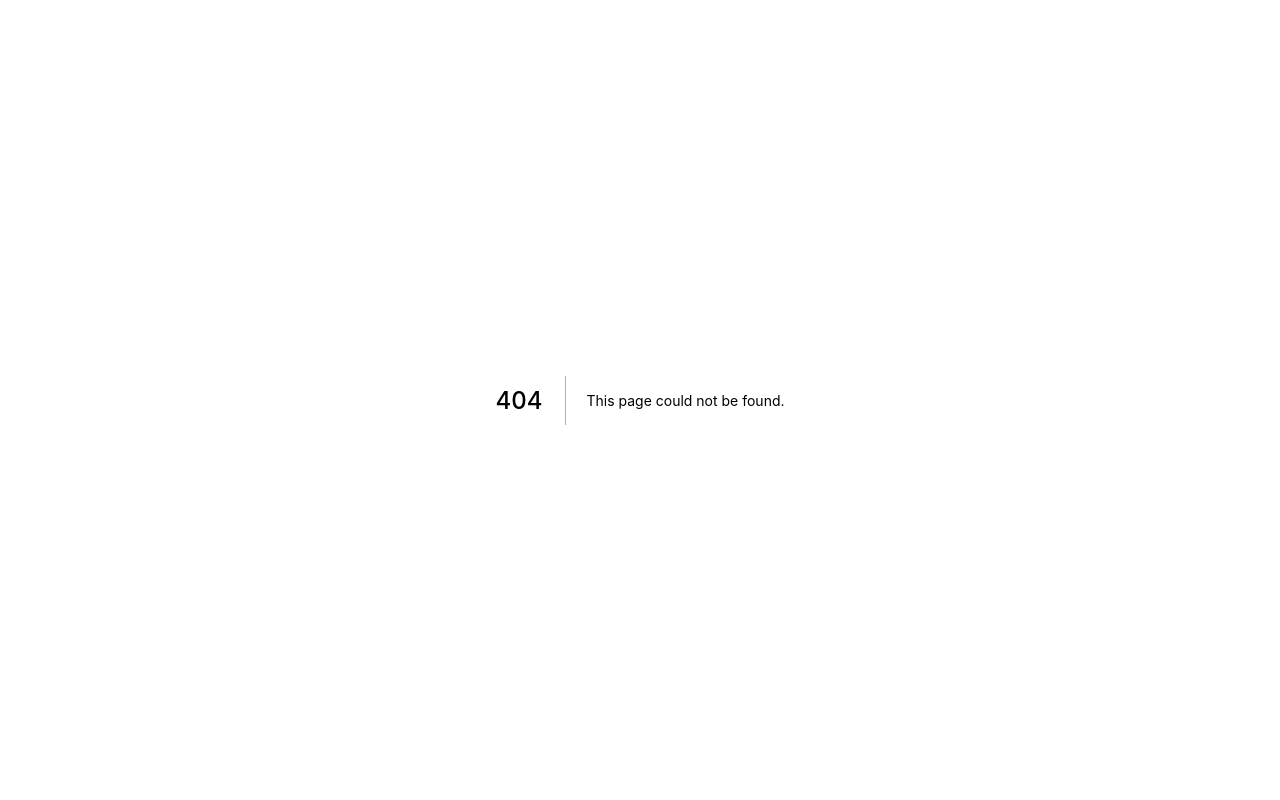
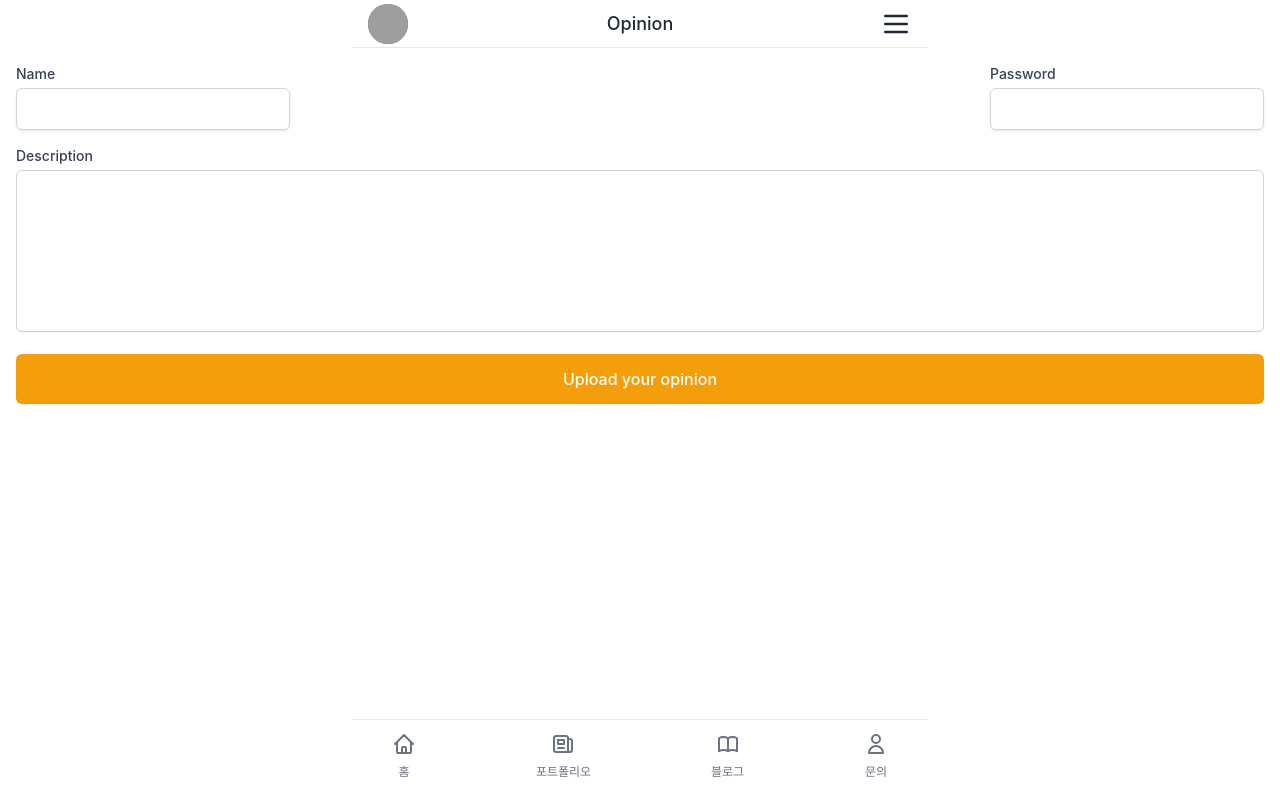
Before and after one commit to Real-Bird/my-ground, a Next.js app: page /contact/upload in a window 1280 px wide. Before the commit this address had no page. Built offline with nearby package versions, Linux system fonts and the light colour scheme; grey boxes are pictures that could not be loaded.

Commit message:
22-07-20 contact layout

```diff
--- /dev/null
+++ b/components/floating-btn.tsx
@@ -0,0 +1,22 @@
+import { cls } from "@libs/client/utils";
+import Link from "next/link";
+import React from "react";
+
+interface FloatingButton {
+  children: React.ReactNode;
+  href: string;
+}
+
+export default function FloatingButton({ children, href }: FloatingButton) {
+  return (
+    <Link href={href}>
+      <a
+        className={cls(
+          "fixed bottom-24 right-5 flex aspect-square w-14 cursor-pointer items-center justify-center rounded-full border-0 border-transparent bg-amber-500 text-white shadow-xl transition-colors hover:bg-amber-600"
+        )}
+      >
+        {children}
+      </a>
+    </Link>
+  );
+}
--- /dev/null
+++ b/components/input.tsx
@@ -0,0 +1,43 @@
+import type { UseFormRegisterReturn } from "react-hook-form";
+
+interface InputProps {
+  label: string;
+  name: string;
+  kind?: "text" | "phone" | "price";
+  type: string;
+  register: UseFormRegisterReturn;
+  placeholder?: string;
+  value?: string;
+}
+
+export default function Input({
+  label,
+  name,
+  kind = "text",
+  register,
+  type,
+  placeholder,
+  value,
+}: InputProps) {
+  return (
+    <div>
+      <label
+        className="mb-1 block text-sm font-medium text-gray-700"
+        htmlFor={name}
+      >
+        {label}
+      </label>
+      {kind === "text" ? (
+        <div className="relative flex items-center  rounded-md shadow-sm">
+          <input
+            id={name}
+            {...register}
+            type={type}
+            className="w-full appearance-none rounded-md border border-gray-300 px-3 py-2 placeholder-gray-400 shadow-sm focus:border-amber-500 focus:outline-none focus:ring-amber-500"
+            value={value}
+          />
+        </div>
+      ) : null}
+    </div>
+  );
+}
--- a/components/layout.tsx
+++ b/components/layout.tsx
@@ -63,8 +63,9 @@ export default function Layout({ title, children, ...rest }: LayoutProps) {
           </div>
         </div>
       ) : null}
-      <div className="pt-12 pb-24">{children}</div>
-
+      <div className="mt-12 h-[86vh] w-full overflow-y-scroll pb-5">
+        {children}
+      </div>
       <nav className="fixed bottom-0 flex w-full max-w-xl justify-between border-t bg-white px-10 pb-5 pt-3 text-xs text-gray-700">
         <Link href="/">
           <a
--- /dev/null
+++ b/components/textarea.tsx
@@ -0,0 +1,35 @@
+import type { UseFormRegisterReturn } from "react-hook-form";
+
+interface TextAreaProps {
+  label?: string;
+  name?: string;
+  register: UseFormRegisterReturn;
+  [key: string]: any;
+}
+
+export default function TextArea({
+  label,
+  name,
+  register,
+  ...rest
+}: TextAreaProps) {
+  return (
+    <div>
+      {label ? (
+        <label
+          htmlFor={name}
+          className="mb-1 block text-sm font-medium text-gray-700"
+        >
+          {label}
+        </label>
+      ) : null}
+      <textarea
+        id={name}
+        {...register}
+        className="w-full resize-none appearance-none overflow-y-scroll rounded-md border border-gray-300 px-3 py-2 placeholder-gray-400 shadow-sm focus:border-amber-500 focus:outline-none focus:ring-amber-500"
+        rows={6}
+        {...rest}
+      />
+    </div>
+  );
+}
--- a/package.json
+++ b/package.json
@@ -11,7 +11,8 @@
   "dependencies": {
     "next": "12.2.2",
     "react": "18.2.0",
-    "react-dom": "18.2.0"
+    "react-dom": "18.2.0",
+    "react-hook-form": "^7.33.1"
   },
   "devDependencies": {
     "@types/node": "18.0.3",
--- a/pages/blog/index.tsx
+++ b/pages/blog/index.tsx
@@ -4,7 +4,9 @@ import type { NextPage } from "next";
 const Home: NextPage = () => {
   return (
     <Layout title="BLOG">
-      <h1 className="text-xl text-red-600">My Blog</h1>
+      <div className="mx-3 flex flex-col space-y-3">
+        <h1 className="text-xl text-red-600">My Blog</h1>
+      </div>
     </Layout>
   );
 };
--- a/pages/contact/index.tsx
+++ b/pages/contact/index.tsx
@@ -1,10 +1,28 @@
+import FloatingButton from "@components/floating-btn";
 import Layout from "@components/layout";
 import type { NextPage } from "next";
 
 const Home: NextPage = () => {
   return (
     <Layout title="CONTACT">
-      <h1 className="text-xl text-red-600">Contact ME</h1>
+      <div className="mx-3 flex flex-col space-y-3">
+        <h1 className="text-xl text-red-600">Contact ME</h1>
+        <FloatingButton href="/contact/upload">
+          <svg
+            xmlns="http://www.w3.org/2000/svg"
+            className="h-5 w-5"
+            viewBox="0 0 20 20"
+            fill="currentColor"
+          >
+            <path d="M17.414 2.586a2 2 0 00-2.828 0L7 10.172V13h2.828l7.586-7.586a2 2 0 000-2.828z" />
+            <path
+              fillRule="evenodd"
+              d="M2 6a2 2 0 012-2h4a1 1 0 010 2H4v10h10v-4a1 1 0 112 0v4a2 2 0 01-2 2H4a2 2 0 01-2-2V6z"
+              clipRule="evenodd"
+            />
+          </svg>
+        </FloatingButton>
+      </div>
     </Layout>
   );
 };
--- /dev/null
+++ b/pages/contact/upload.tsx
@@ -0,0 +1,45 @@
+import type { NextPage } from "next";
+import Layout from "@components/layout";
+import { useForm } from "react-hook-form";
+import { useEffect, useState } from "react";
+import { useRouter } from "next/router";
+import Input from "@components/input";
+import TextArea from "@components/textarea";
+import { cls } from "@libs/client/utils";
+
+const Upload: NextPage = () => {
+  const router = useRouter();
+  const { register, handleSubmit, watch } = useForm();
+  const onValid = () => {};
+  useEffect(() => {}, []);
+  return (
+    <Layout title="Opinion">
+      <form className="space-y-4 p-4" onSubmit={handleSubmit(onValid)}>
+        <div className="flex flex-row justify-between">
+          <Input
+            register={register("name", { required: true })}
+            label="Name"
+            name="name"
+            type="text"
+          />
+          <Input
+            register={register("Password", { required: true })}
+            label="Password"
+            name="pwd"
+            type="password"
+          />
+        </div>
+        <TextArea
+          register={register("description", { required: true })}
+          name="description"
+          label="Description"
+        />
+        <button className="w-full rounded-md border border-transparent  bg-amber-500 px-4 py-3 text-base font-medium text-white shadow-sm hover:bg-amber-600 focus:outline-none focus:ring-2 focus:ring-amber-500 focus:ring-offset-2">
+          Upload your opinion
+        </button>
+      </form>
+    </Layout>
+  );
+};
+
+export default Upload;
--- a/pages/index.tsx
+++ b/pages/index.tsx
@@ -85,14 +85,14 @@ const Home: NextPage = () => {
               </div>
             </div>
           </div>
-          <div>
+          <div className="pt-5">
             <img src="https://ghchart.rshah.org/339933/real-bird" />
             <span>🌱 Github Progress</span>
           </div>
           <div className="flex flex-col flex-wrap space-y-3">
             <h1 className="text-2xl font-bold">About me</h1>
-            <div className="flex flex-col space-y-2 sm:flex-row sm:space-x-2">
-              <div>
+            <div className="flex flex-col space-y-4 sm:flex-row sm:space-x-2">
+              <div className="space-y-3">
                 <div className="flex flex-row space-x-2 font-bold">
                   <svg
                     xmlns="http://www.w3.org/2000/svg"
@@ -131,7 +131,7 @@ const Home: NextPage = () => {
                   </div>
                 </div>
               </div>
-              <div>
+              <div className="space-y-3">
                 <div className="flex flex-row space-x-2 font-bold">
                   <svg
                     xmlns="http://www.w3.org/2000/svg"
--- a/pages/portfolio/index.tsx
+++ b/pages/portfolio/index.tsx
@@ -4,7 +4,9 @@ import type { NextPage } from "next";
 const Home: NextPage = () => {
   return (
     <Layout title="PORTFOLIO">
-      <h1 className="text-xl text-red-600">My Portfolio</h1>
+      <div className="mx-3 flex flex-col space-y-3">
+        <h1 className="text-xl text-red-600">My Portfolio</h1>
+      </div>
     </Layout>
   );
 };
--- a/styles/globals.css
+++ b/styles/globals.css
@@ -18,3 +18,22 @@ a {
 * {
   box-sizing: border-box;
 }
+
+*::-webkit-scrollbar {
+  width: 12px;
+  height: 12px;
+}
+
+*::-webkit-scrollbar-thumb {
+  background-color: #ee8f02;
+  border-radius: 20px;
+  background-clip: padding-box;
+  border: 2px solid transparent;
+}
+*::-webkit-scrollbar-thumb:active,
+*::-webkit-scrollbar-thumb:hover {
+  background-color: #b06900;
+}
+*::-webkit-scrollbar-track {
+  background-color: transparent;
+}
```
Also changed, not shown: 1 other file (tests, documents, lock files or other folders).
